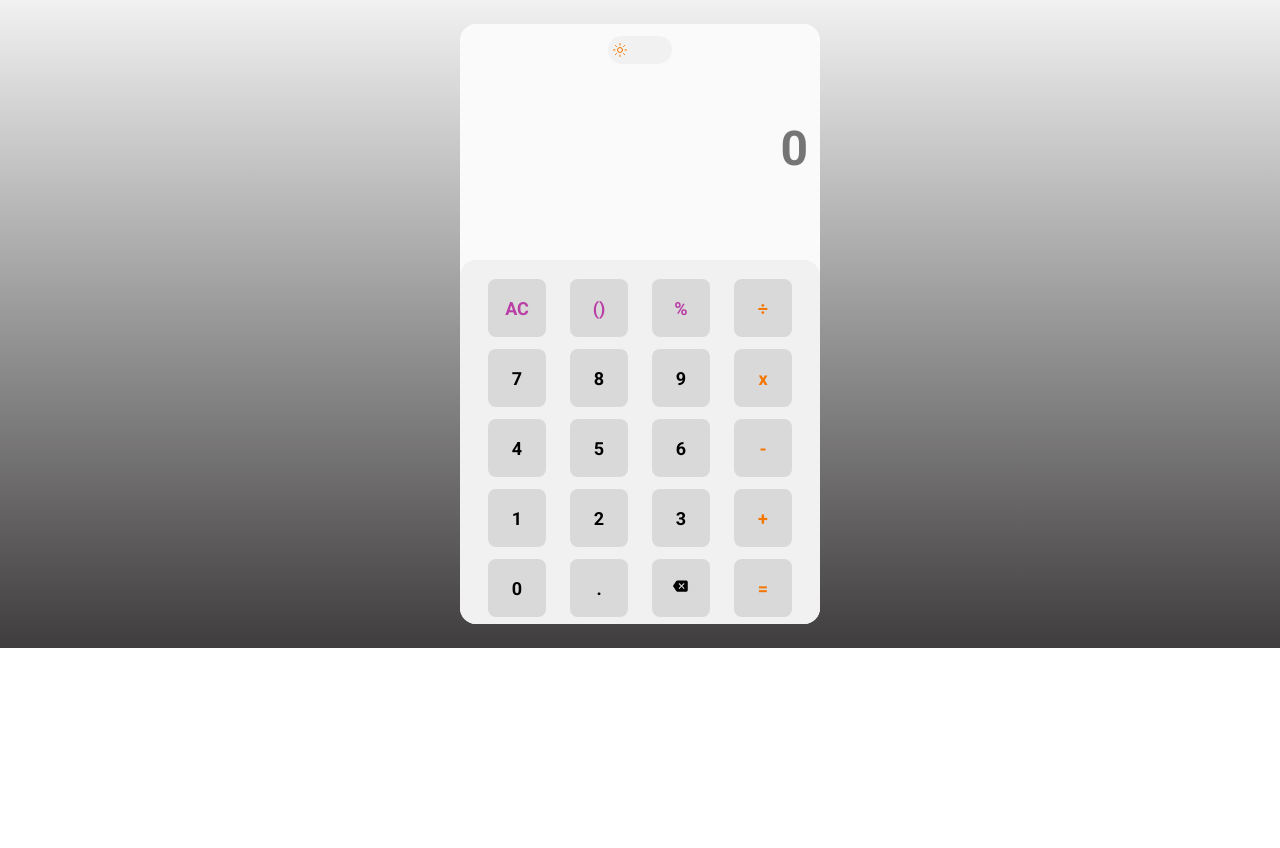
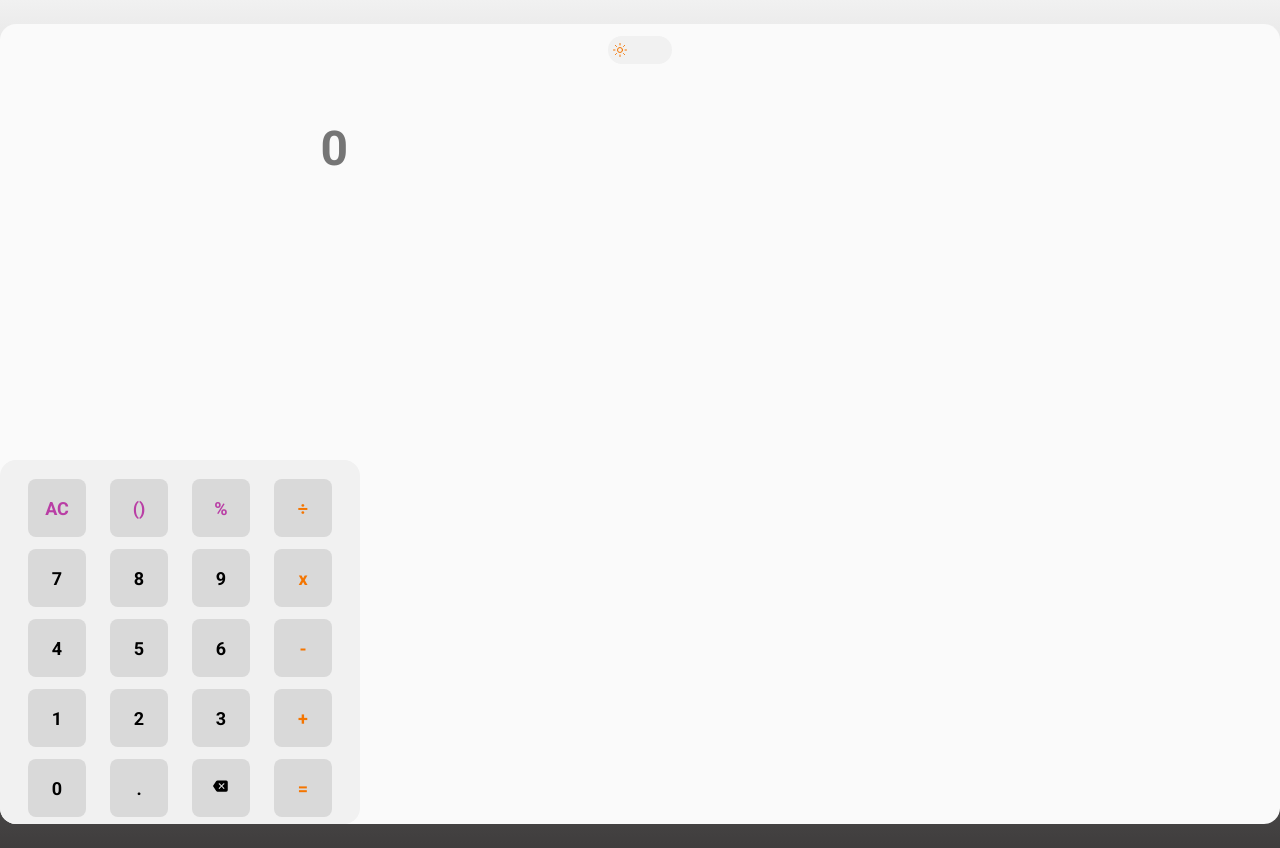
Before and after one commit to MiroSarte/Calculator, a plain HTML site: page index.html in a window 1280 px wide. Before the commit the page ends 800 px from the top, so only its background shows below. Drawn offline with nearby package versions, Linux system fonts and the light colour scheme.

Commit message:
Update style.css

```diff
--- a/style.css
+++ b/style.css
@@ -24,8 +24,8 @@ body{
 
 /*mobile only screen */
   .calculator{
-    height: 600px;
-    width: 360px;
+    height: 100vh;
+    width: 100vw;
     margin:auto;
     margin-top:24px;
     margin-bottom:24px;
```
